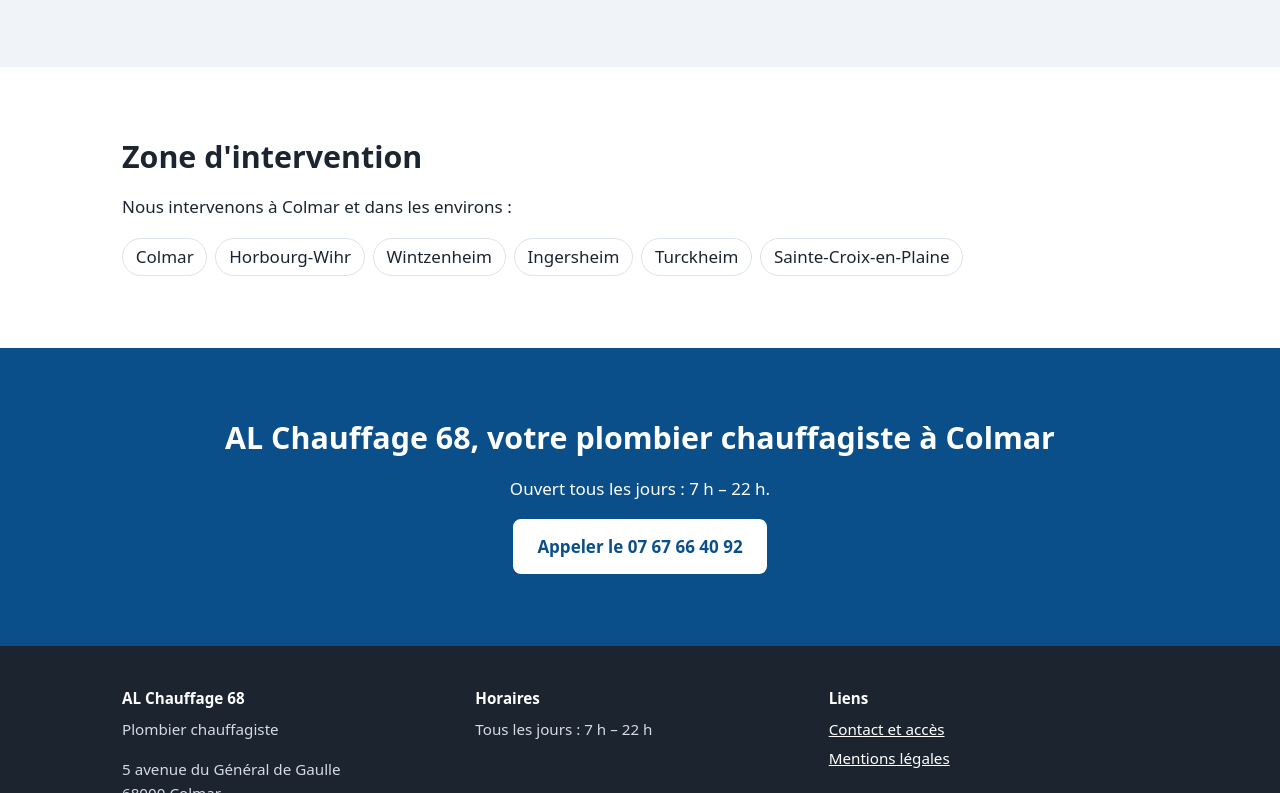
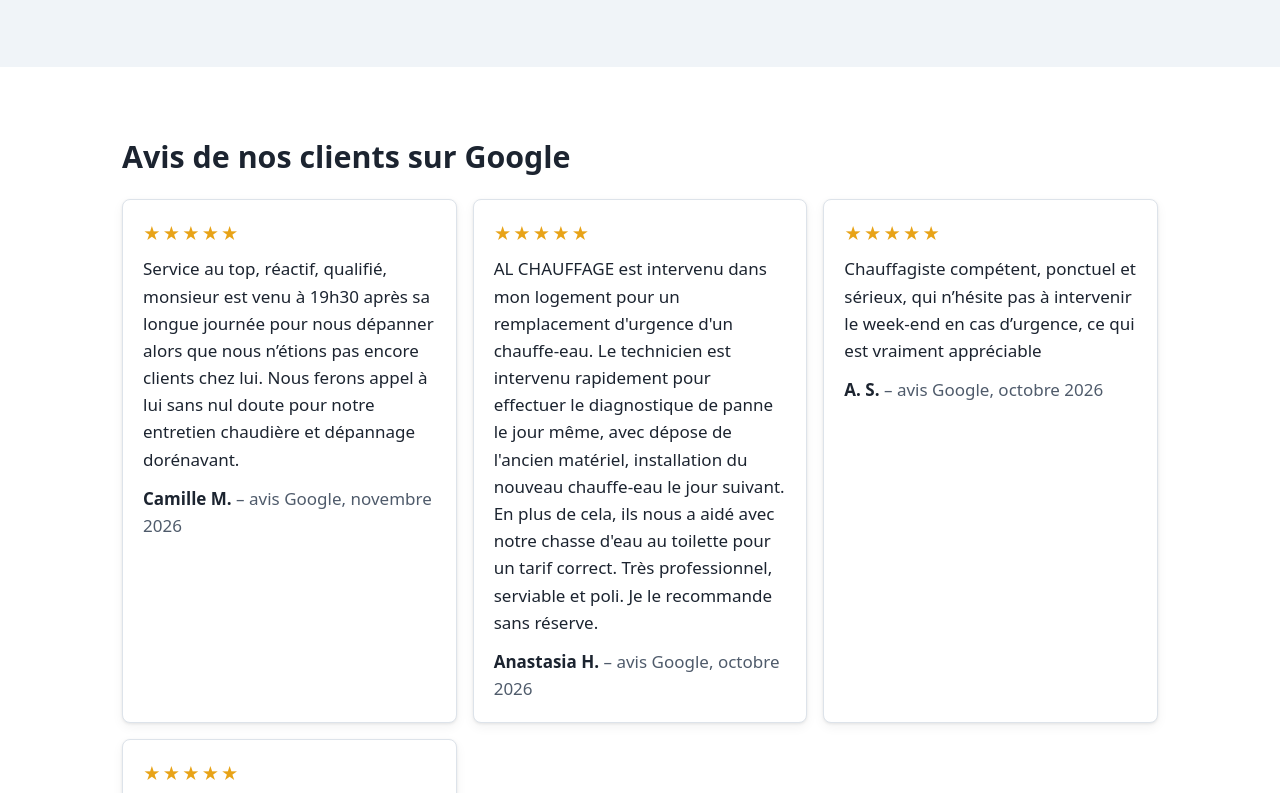
Before and after one commit to sneaqix/maquette-al-chauffage-68, a plain HTML site: page index.html in a window 1280 px wide. Shown: the part 1320-2113 px from the top of the page. Drawn offline with Linux system fonts and the light colour scheme.

Commit message:
Ajout de 4 avis Google

```diff
--- a/assets/css/style.css
+++ b/assets/css/style.css
@@ -387,6 +387,33 @@ address { font-style: normal; }
   color: var(--couleur-principale);
 }
 
+/* Avis Google choisis à la main : 1 colonne en mobile, 2 ou 3 sur grand écran */
+.avis {
+  display: grid;
+  gap: 1rem;
+  margin: 1.5rem 0;
+  padding: 0;
+  list-style: none;
+}
+.avis-carte figure {
+  height: 100%;
+  margin: 0;
+  padding: 1.25rem;
+  background: #fff;
+  border: 1px solid var(--bordure);
+  border-radius: var(--rayon);
+  box-shadow: var(--ombre);
+}
+.avis-carte__etoiles {
+  margin-bottom: 0.5rem;
+  color: var(--couleur-accent);
+  letter-spacing: 0.1em;
+}
+.avis-carte blockquote { margin: 0 0 0.75rem; }
+.avis-carte blockquote p { margin: 0; }
+.avis-carte figcaption { font-weight: 700; }
+.avis-carte__source { font-weight: 400; color: var(--texte-doux); }
+
 /* Communes de la zone d'intervention, en "étiquettes" */
 .zone {
   display: flex;
@@ -554,6 +581,7 @@ address { font-style: normal; }
 @media (min-width: 640px) {
   .grille-cartes,
   .atouts,
+  .avis,
   .galerie,
   .contact__grille { grid-template-columns: repeat(2, 1fr); }
   .pied__grille { grid-template-columns: repeat(3, 1fr); }
@@ -605,6 +633,7 @@ address { font-style: normal; }
   .a-propos__photo { margin-top: 0; }
 
   .grille-cartes,
+  .avis,
   .galerie { grid-template-columns: repeat(3, 1fr); }
 }
 
--- a/index.html
+++ b/index.html
@@ -209,6 +209,20 @@
   </div>
 </section>
 
+<!-- 3 bis. Avis Google choisis à la main (section absente si la liste "avis" est vide) -->
+<section class="section">
+<div class="conteneur">
+<h2>Avis de nos clients sur Google</h2>
+<ul class="avis">
+<li class="avis-carte"><figure><p class="avis-carte__etoiles" role="img" aria-label="Note : 5 sur 5">★★★★★</p><blockquote><p>Service au top, réactif, qualifié, monsieur est venu à 19h30 après sa longue journée pour nous dépanner alors que nous n’étions pas encore clients chez lui. Nous ferons appel à lui sans nul doute pour notre entretien chaudière et dépannage dorénavant.</p></blockquote><figcaption>Camille M.<span class="avis-carte__source"> – avis Google, novembre 2026</span></figcaption></figure></li>
+<li class="avis-carte"><figure><p class="avis-carte__etoiles" role="img" aria-label="Note : 5 sur 5">★★★★★</p><blockquote><p>AL CHAUFFAGE est intervenu dans mon logement pour un remplacement d&#x27;urgence d&#x27;un chauffe-eau. Le technicien est intervenu rapidement pour effectuer le diagnostique de panne le jour même, avec dépose de l&#x27;ancien matériel, installation du nouveau chauffe-eau le jour suivant. En plus de cela, ils nous a aidé avec notre chasse d&#x27;eau au toilette pour un tarif correct. Très professionnel, serviable et poli. Je le recommande sans réserve.</p></blockquote><figcaption>Anastasia H.<span class="avis-carte__source"> – avis Google, octobre 2026</span></figcaption></figure></li>
+<li class="avis-carte"><figure><p class="avis-carte__etoiles" role="img" aria-label="Note : 5 sur 5">★★★★★</p><blockquote><p>Chauffagiste compétent, ponctuel et sérieux, qui n’hésite pas à intervenir le week-end en cas d’urgence, ce qui est vraiment appréciable</p></blockquote><figcaption>A. S.<span class="avis-carte__source"> – avis Google, octobre 2026</span></figcaption></figure></li>
+<li class="avis-carte"><figure><p class="avis-carte__etoiles" role="img" aria-label="Note : 5 sur 5">★★★★★</p><blockquote><p>J&#x27;ai contacté AL Chauffage 68, bien que mon problème ne soit pas dans son domaine, il a pris le temps de m&#x27;écouter, d&#x27;appeler un de ses confrères pour qu&#x27;il vienne me dépanner et de me dire de revenir vers lui si son confrère ne me rappelait pas.<br>Il n&#x27;avait rien à gagner à faire tout ça, mais il l&#x27;a fait quand même fait alors que tous ses confrères que j&#x27;ai contacté déniaient me répondre ou se déplacer.<br>Je trouvais ça surprenant un artisan avec une note de 5/5 et autant de commentaires, je comprends mieux pourquoi.</p></blockquote><figcaption>Clément B.<span class="avis-carte__source"> – avis Google, octobre 2026</span></figcaption></figure></li>
+</ul>
+<p><a class="lien-fleche" href="https://maps.app.goo.gl/vkjFC9P3EUq2Zqzq7" target="_blank" rel="noopener">Voir les 228 avis sur Google</a></p>
+</div>
+</section>
+
 <!-- 4. Zone d'intervention : liste des communes (utile pour le SEO local) -->
 <section class="section">
   <div class="conteneur">
```
